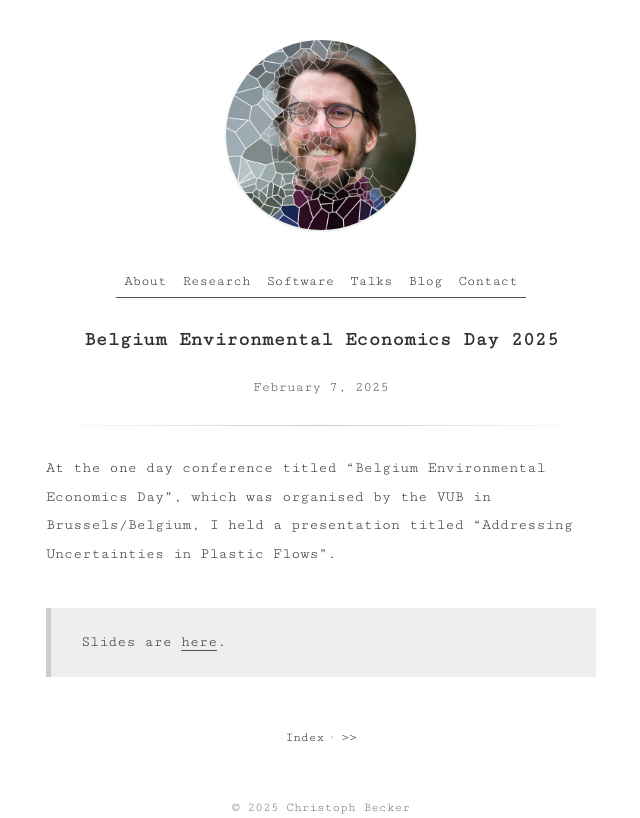
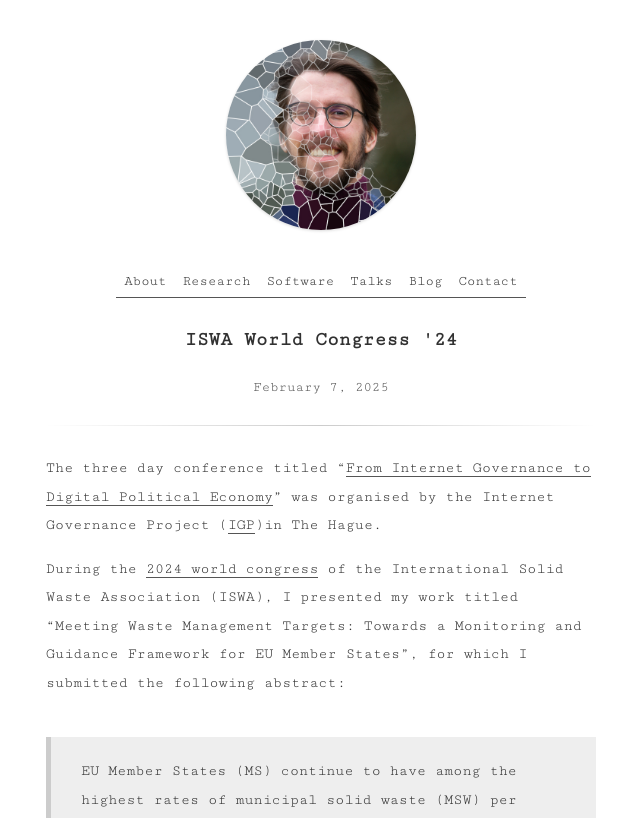
Before and after one commit to Christovis/Christovis.github.io, a Jekyll site: the page built from _talks/2025-02-07-talks-beed.md, in a window 1280 px wide and 1400 px high. Shown: the top 818 px of the window, without its empty margins (319-959 px from the left). Built offline with Jekyll 4.4.1, drawn with Linux system fonts in a browser that asks for light colours; some of the changed text lies outside the part shown; grey boxes are pictures that could not be loaded.

Commit message:
404 error

```diff
--- a/_talks/2025-02-07-talks-beed.md
+++ b/_talks/2025-02-07-talks-beed.md
@@ -1,5 +1,5 @@
 ---
-title: Belgium Environmental Economics Day 2025
+title: ISWA World Congress '24
 type: talks
 date: 2025-02-07
 imageurl: /assets/
@@ -8,6 +8,16 @@ author: Christoph Becker
 ---
 
 
-At the one day conference titled "Belgium Environmental Economics Day", which was organised by the VUB in Brussels/Belgium, I held a presentation titled "Addressing Uncertainties in Plastic Flows".
+The three day conference titled "[From Internet Governance to Digital Political Economy](https://www.internetgovernance.org/events/from-internet-governance-to-digital-political-economy/)" was organised
+by the Internet Governance Project ([IGP](https://www.internetgovernance.org/))in The Hague.
 
-> Slides are [here](/assets/talks/talks_BEED25.pdf).
+During the [2024 world congress](https://iswa2024.org/) of the International Solid Waste Association (ISWA),
+I presented my work titled "Meeting Waste Management Targets: Towards a Monitoring and Guidance Framework for EU Member States", for which I submitted the following abstract:
+
+> EU Member States (MS) continue to have among the highest rates of municipal solid waste (MSW) per capita in the world. To improve, the European Environment Agency (EEA) has been mandated to assess the prospects of each MS to meet the EU targets for the recycling of MSW and packaging waste as well as landfill of each MSW, which it subsequently publishes as Early Warning reports. Our work enhances the assessment methodology with a robust indicator framework to monitor the progress of waste prevention and formulate policy recommendations for each MS.
+>
+> We ground our approach in the Bellagio Declaration (EPA Network et al. 2020) and apply the Driving forces, Pressures, States, Impacts and Responses (DPSIR) systems model to identify and categorize indicators into three distinct clusters: policy instruments (responses), country context (driving forces), and MSW (pressures). Data on selected indicators was collected for all EU-27 MS between 2009 and 2020. Using the interactions between the environment and socio-economic activities as described by the DPSIR model, we derived an indicator graph from which the levers of the system to prevent and reduce waste can be identified. To evaluate a countries relative performance and highlight correlations among and across indicators and countries, we employ multivariate analysis. In our final steps, we assessed the relative productivity and efficiency of a country to reduce and divert MSW by conducting a frontier efficiency analysis, as it reveals the achievable progress through the adaptation of certain policy instruments.
+>
+> Our indicator framework advances previous efforts, by taking an evidence-based, more holistic approach that captures and involves all relevant aspects and parties through the Bellagio principles. Furthermore, we uncover higher-order signals within the set of indicators by using a novel methodology based on state-of-the-art data analytics. The framework presents clear visuals that are easy to interpret for policymakers.
+
+> Slides are [here](/assets/talks/talks_ISWA_2024.pdf).
```
